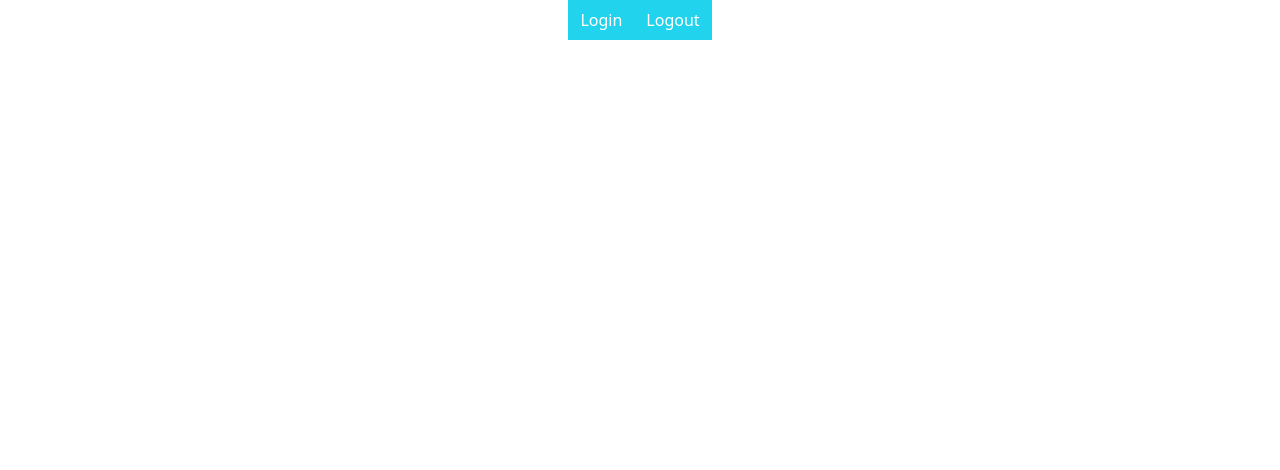
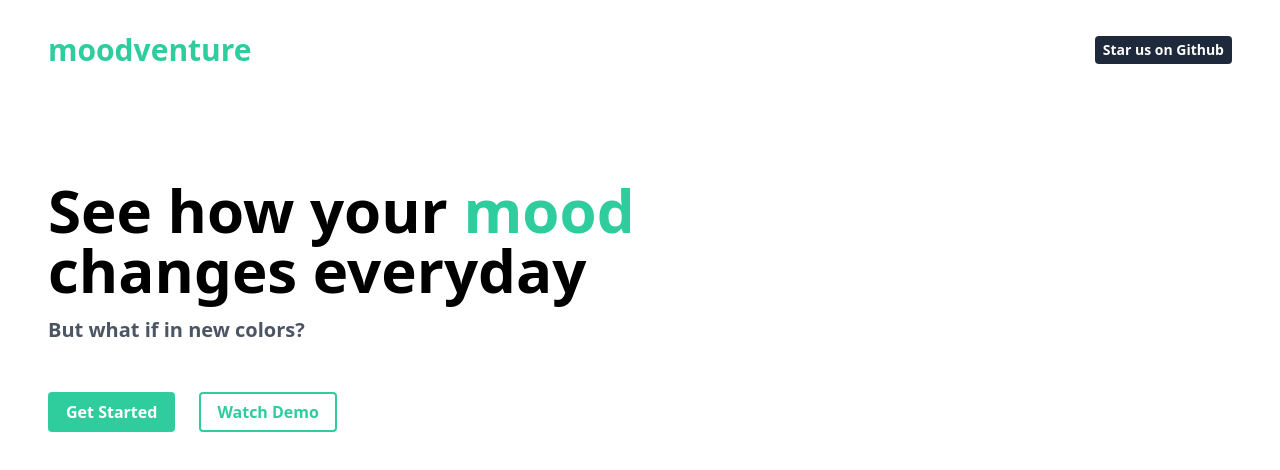
Before and after one commit to Ciggzy1312/moodventure, a Next.js app: page / in a window 1280 px wide. Shown: the top 470 px of the page. Built offline with nearby package versions, Linux system fonts and the light colour scheme; no server answers.

Commit message:
Added homepage
Signed-off-by: Deepayan <deepayanmukherjee1312@gmail.com>

```diff
--- /dev/null
+++ b/components/DashBoard.js
@@ -0,0 +1,10 @@
+
+const DashBoard = () => {
+  return (
+    <div>
+        <button className='text-white bg-cyan-400 py-2 px-3'><a href="/api/auth/logout">Logout</a></button>
+    </div>
+  )
+}
+
+export default DashBoard
--- /dev/null
+++ b/components/HomePage.js
@@ -0,0 +1,32 @@
+
+const HomePage = () => {
+  return (
+    <div>
+      <div className="flex justify-between py-8 px-4">
+        <div className="text-3xl text-[#2FCC9D] font-semibold">moodventure</div>
+
+        <div className="text-white font-semibold text-sm self-center">
+          <button className="bg-slate-800 px-2 py-1 rounded">Star us on Github</button>
+        </div>
+      </div>
+
+      <div className="px-4 py-6 mt-10">
+        <div className=" py-4">
+          <div className="text-6xl font-bold">
+            <h1 className="">See how your <span className="text-[#2FCC9D] ">mood</span><br></br> changes everyday</h1>
+          </div>
+          <div className="my-4 font-semibold">
+            <p className="text-gray-600 text-xl">But what if in new colors?</p>
+          </div>
+        </div>
+
+        <div className="my-4">
+          <button className="text-white bg-[#2FCC9D] border-[#2FCC9D] border-2 rounded font-semibold px-4 py-1.5 mr-6"><a href="/api/auth/login">Get Started</a></button>
+          <button className="bg-white text-[#2FCC9D] border-[#2FCC9D] border-2 rounded font-semibold px-4 py-1.5">Watch Demo</button>
+        </div>
+      </div>
+    </div>
+  )
+}
+
+export default HomePage
--- a/pages/index.js
+++ b/pages/index.js
@@ -2,10 +2,30 @@ import Head from 'next/head'
 import Image from 'next/image'
 import styles from '../styles/Home.module.css'
 import { useUser } from '@auth0/nextjs-auth0';
+import HomePage from '../components/HomePage'
+import DashBoard from '../components/DashBoard';
 
 export default function Home() {
   const { user, error, isLoading } = useUser();
   console.log(user)
+
+  if (user) {
+    return (
+      <div className={styles.container}>
+        <Head>
+          <title>Create Next App</title>
+          <meta name="description" content="Generated by create next app" />
+          <link rel="icon" href="/favicon.ico" />
+        </Head>
+
+        <div>
+          <DashBoard />
+        </div>
+      </div>
+    )
+  }
+
+
   return (
     <div className={styles.container}>
       <Head>
@@ -14,9 +34,8 @@ export default function Home() {
         <link rel="icon" href="/favicon.ico" />
       </Head>
 
-      <div className='text-center'>
-        <button className='text-white bg-cyan-400 py-2 px-3'><a href="/api/auth/login">Login</a></button>
-        <button className='text-white bg-cyan-400 py-2 px-3'><a href="/api/auth/logout">Logout</a></button>
+      <div>
+        <HomePage />
       </div>
     </div>
   )
```
